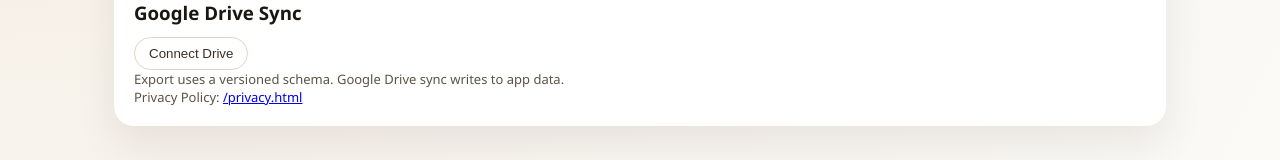
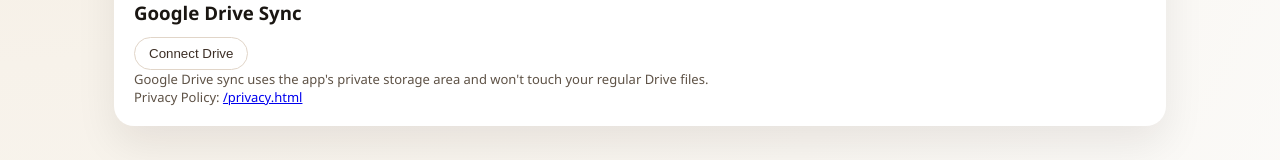
Before and after one commit to quark-zju/EatPlanner, a React (Vite) app: page / in a window 1280 px wide. Both pictures are taken after a click on the button "Settings". Shown: the part 540-700 px from the top of the page. Built offline with nearby package versions, Linux system fonts and the light colour scheme; the HTML template or start-up script is replaced by a standard one.

Commit message:
ux: simplify drive storage explanation for regular users
Agent-Model: gpt-5.3-codex

```diff
--- a/src/components/tabs/SettingsTab.tsx
+++ b/src/components/tabs/SettingsTab.tsx
@@ -126,7 +126,10 @@ export default function SettingsTab() {
         )}
       </div>
 
-      <p className="hint">Export uses a versioned schema. Google Drive sync writes to app data.</p>
+      <p className="hint">
+        Google Drive sync uses the app's private storage area and won't touch your regular Drive
+        files.
+      </p>
       <p className="hint">
         Privacy Policy:{" "}
         <a href="/privacy.html" target="_blank" rel="noreferrer">
```
